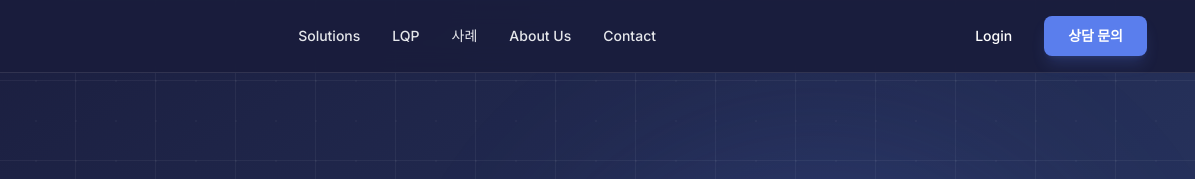
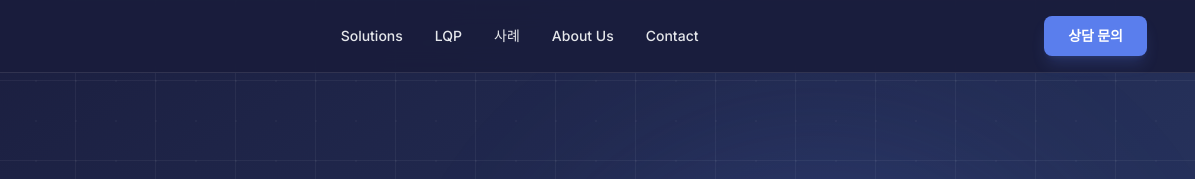
Before and after one commit to yhd1973/BAFORUM, a plain HTML site: page index.html in a window 1280 px wide. Shown: the top 179 px of the page, 85-1280 px from the left. Drawn offline with nearby package versions, Linux system fonts and the light colour scheme.

Commit message:
로그인 수정

```diff
--- a/index.html
+++ b/index.html
@@ -90,7 +90,7 @@
             </ul>
         </nav>
         <div class="flex items-center gap-4">
-            <button class="hidden rounded-lg px-4 py-2 text-sm font-medium text-white transition-colors hover:bg-white/10 lg:block">Login</button>
+            <!-- <button class="hidden rounded-lg px-4 py-2 text-sm font-medium text-white transition-colors hover:bg-white/10 lg:block">Login</button> -->
             <a href="#contact" class="flex h-10 items-center justify-center rounded-lg bg-primary px-6 text-sm font-bold text-white shadow-lg shadow-primary/20 transition-all hover:bg-primary-dark">상담 문의</a>
             <button class="flex size-10 items-center justify-center rounded-lg text-white hover:bg-white/10 lg:hidden">
                 <span class="material-symbols-outlined">menu</span>
```
Also changed, not shown: solutions.html (+1 -1 lines).
